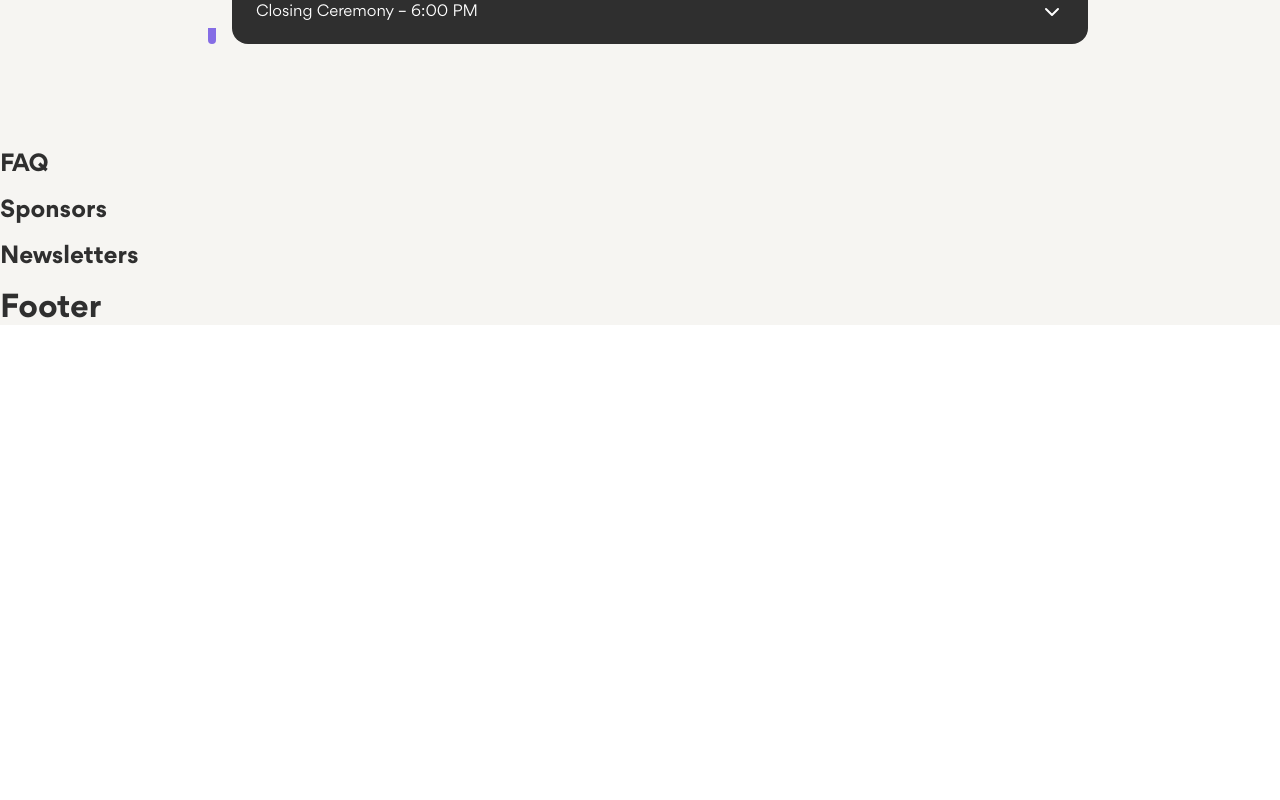
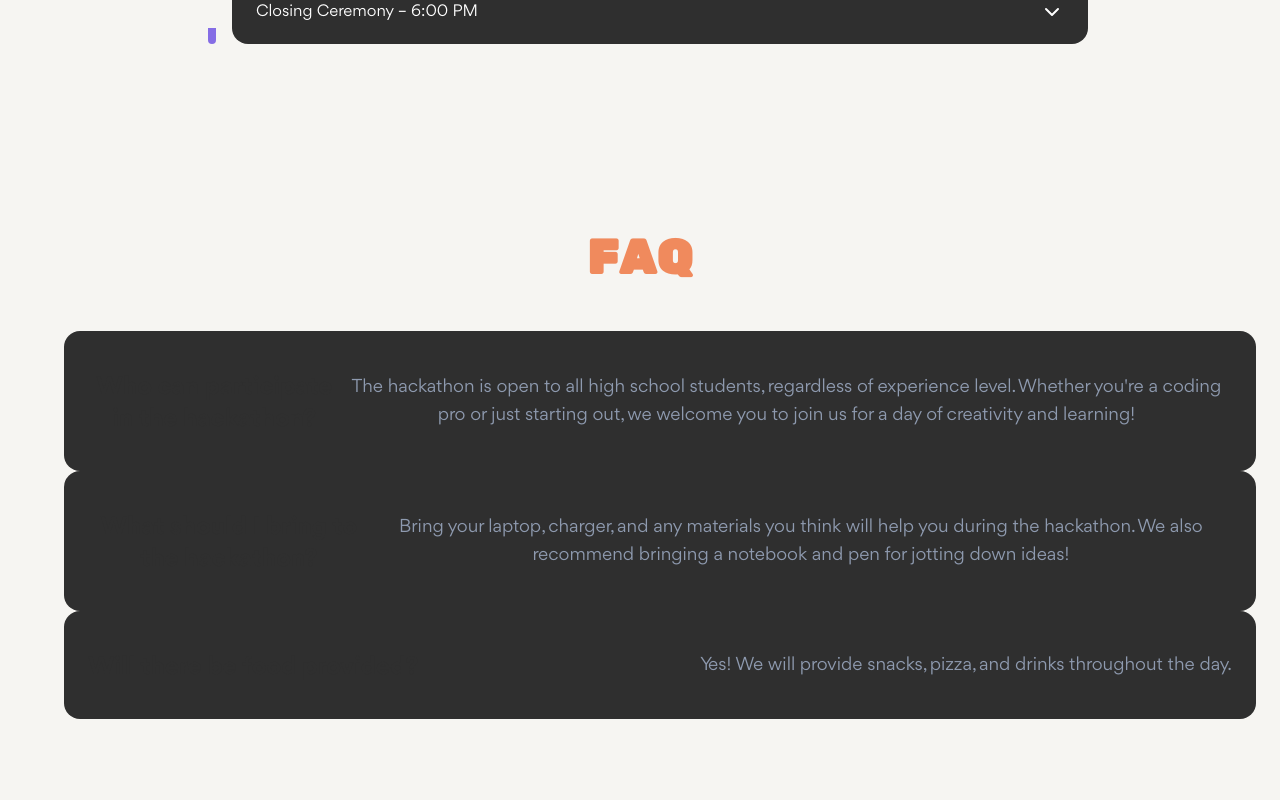
Before and after one commit to heonaliu/unplugged-hackathon, a React (Vite) app: page / in a window 1280 px wide. Shown: the part 2060-2860 px from the top of the page. Before the commit the page ends 2406 px from the top, so only its background shows below. Built offline with nearby package versions, Linux system fonts and the light colour scheme.

Commit message:
some structure for faq - from the schedule aspect

```diff
--- a/src/sections/FAQ.jsx
+++ b/src/sections/FAQ.jsx
@@ -1,7 +1,38 @@
 export const Faq = () => {
+  const faqItems = [
+    {
+      question: "Who can participate in the hackathon?",
+      answer:
+        "The hackathon is open to all high school students, regardless of experience level. Whether you're a coding pro or just starting out, we welcome you to join us for a day of creativity and learning!",
+    },
+    {
+      question: "What should I bring to the hackathon?",
+      answer:
+        "Bring your laptop, charger, and any materials you think will help you during the hackathon. We also recommend bringing a notebook and pen for jotting down ideas!",
+    },
+    {
+      question: "Will there be food provided?",
+      answer:
+        "Yes! We will provide snacks, pizza, and drinks throughout the day.",
+    },
+  ];
+
   return (
-    <section>
-      <h1>FAQ</h1>
+    <section className="py-16 px-6 bg-beige text-center">
+      <h1 className="text-orange font-rubikOne text-5xl font-bold mb-12">
+        FAQ
+      </h1>
+      {faqItems.map((item, index) => (
+        <div
+          key={index}
+          className="ml-10 bg-charcoal text-white rounded-2xl px-6 py-5 flex justify-between items-center cursor-pointer hover:scale-[1.01] transition"
+        >
+          <h2 className="text-charcoal text-2xl font-semibold mb-4">
+            {item.question}
+          </h2>
+          <p className="text-lg text-bluegray">{item.answer}</p>
+        </div>
+      ))}
     </section>
   );
 };
```
Also changed, not shown: src/sections/Hero.jsx (+9 -3 lines).
